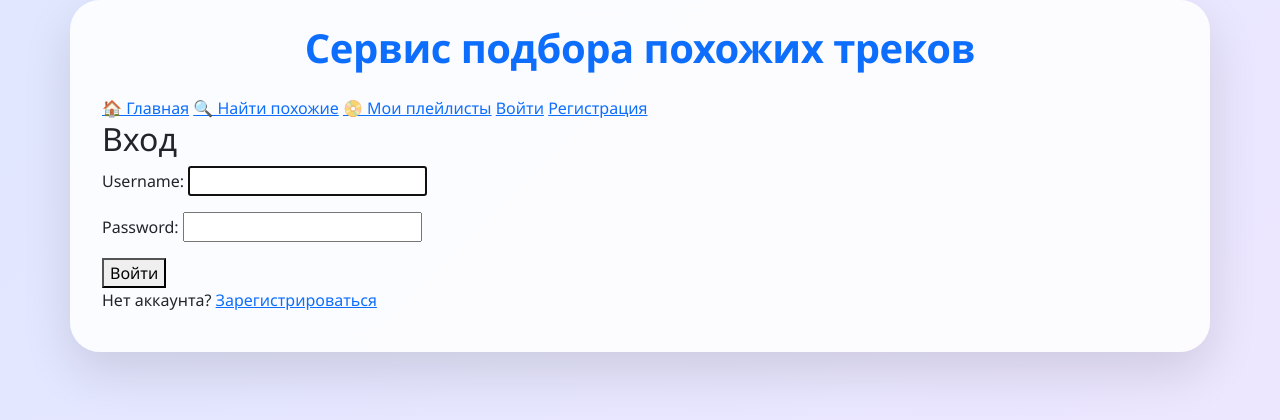
After one commit to prostoprogerr/music-service, a Django app: page /login/ in a window 1280 px wide. The commit adds this page. Shown: the top 420 px of the page. Run offline with Django 5.2, Linux system fonts and the light colour scheme.

Commit message:
Добавление регистрации и входа пользователей, изменение навигации

```diff
--- a/music_project/settings.py
+++ b/music_project/settings.py
@@ -80,3 +80,5 @@ USE_TZ = True
 STATIC_URL = '/static/'
 
 STATICFILES_DIRS = [BASE_DIR / 'static']
+
+AUTH_PASSWORD_VALIDATORS = []
--- a/similarity/urls.py
+++ b/similarity/urls.py
@@ -7,4 +7,7 @@ urlpatterns = [
     path('playlists/', views.my_playlists, name='my_playlists'),
     path('create_playlist/', views.create_playlist, name='create_playlist'),
     path('playlist/<int:playlist_id>/', views.playlist_detail, name='playlist_detail'),
+    path('register/', views.register, name='register'),
+    path('login/', views.user_login, name='login'),
+    path('logout/', views.user_logout, name='logout'),
 ]
--- a/similarity/views.py
+++ b/similarity/views.py
@@ -1,6 +1,9 @@
 from django.shortcuts import render, redirect, get_object_or_404
 from .models import Track, Similarity, Playlist
 from .deezer_client import get_similar_tracks, get_preview_url
+from django.contrib.auth import login, authenticate, logout
+from django.contrib.auth.forms import UserCreationForm, AuthenticationForm
+from django.contrib.auth.decorators import login_required
 
 def index(request):
     return render(request, 'similarity/index.html')
@@ -124,3 +127,32 @@ def playlist_detail(request, playlist_id):
     playlist = get_object_or_404(Playlist, id=playlist_id)
     tracks = playlist.tracks.all()
     return render(request, 'similarity/playlist_detail.html', {'playlist': playlist, 'tracks': tracks})
+
+def register(request):
+    if request.method == 'POST':
+        form = UserCreationForm(request.POST)
+        if form.is_valid():
+            user = form.save()
+            login(request, user)
+            return redirect('index')
+    else:
+        form = UserCreationForm()
+    return render(request, 'similarity/register.html', {'form': form})
+
+def user_login(request):
+    if request.method == 'POST':
+        form = AuthenticationForm(request, data=request.POST)
+        if form.is_valid():
+            username = form.cleaned_data.get('username')
+            password = form.cleaned_data.get('password')
+            user = authenticate(username=username, password=password)
+            if user is not None:
+                login(request, user)
+                return redirect('index')
+    else:
+        form = AuthenticationForm()
+    return render(request, 'similarity/login.html', {'form': form})
+
+def user_logout(request):
+    logout(request)
+    return redirect('index')
--- a/templates/similarity/base.html
+++ b/templates/similarity/base.html
@@ -12,12 +12,18 @@
     <div class="container py-4">
         <h1 class="text-center text-primary mb-4">Сервис подбора похожих треков</h1>
 
-        <nav class="nav justify-content-center bg-light rounded-3 p-3 mb-4 shadow-sm">
-            <a class="nav-link fw-bold text-dark" href="/">🏠 Главная</a>
-            <a class="nav-link fw-bold text-dark" href="/add/">🔍 Найти похожие</a>
-            <a class="nav-link fw-bold text-dark" href="/playlists/">📀 Мои плейлисты</a>
+        <nav>
+            <a href="/">🏠 Главная</a>
+            <a href="/add/">🔍 Найти похожие</a>
+            <a href="/playlists/">📀 Мои плейлисты</a>
+            {% if user.is_authenticated %}
+                <span>Привет, {{ user.username }}!</span>
+                <a href="/logout/">Выйти</a>
+            {% else %}
+                <a href="/login/">Войти</a>
+                <a href="/register/">Регистрация</a>
+            {% endif %}
         </nav>
-
         {% block content %}
         {% endblock %}
     </div>
--- /dev/null
+++ b/templates/similarity/login.html
@@ -0,0 +1,10 @@
+{% extends 'similarity/base.html' %}
+{% block content %}
+<h2>Вход</h2>
+<form method="post">
+    {% csrf_token %}
+    {{ form.as_p }}
+    <button type="submit">Войти</button>
+</form>
+<p>Нет аккаунта? <a href="/register/">Зарегистрироваться</a></p>
+{% endblock %}
```
Also changed, not shown: templates/similarity/register.html (added, +10 -0 lines).
